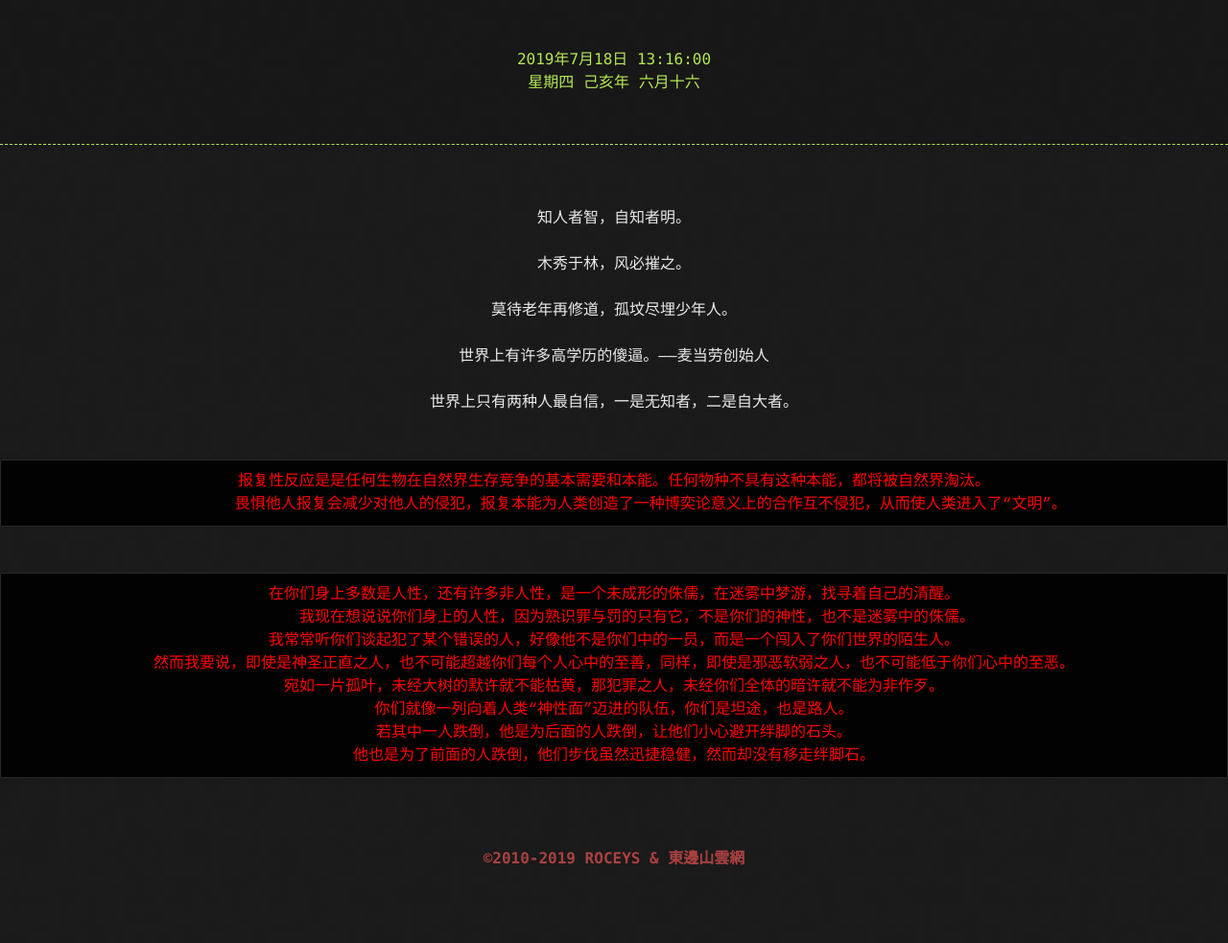
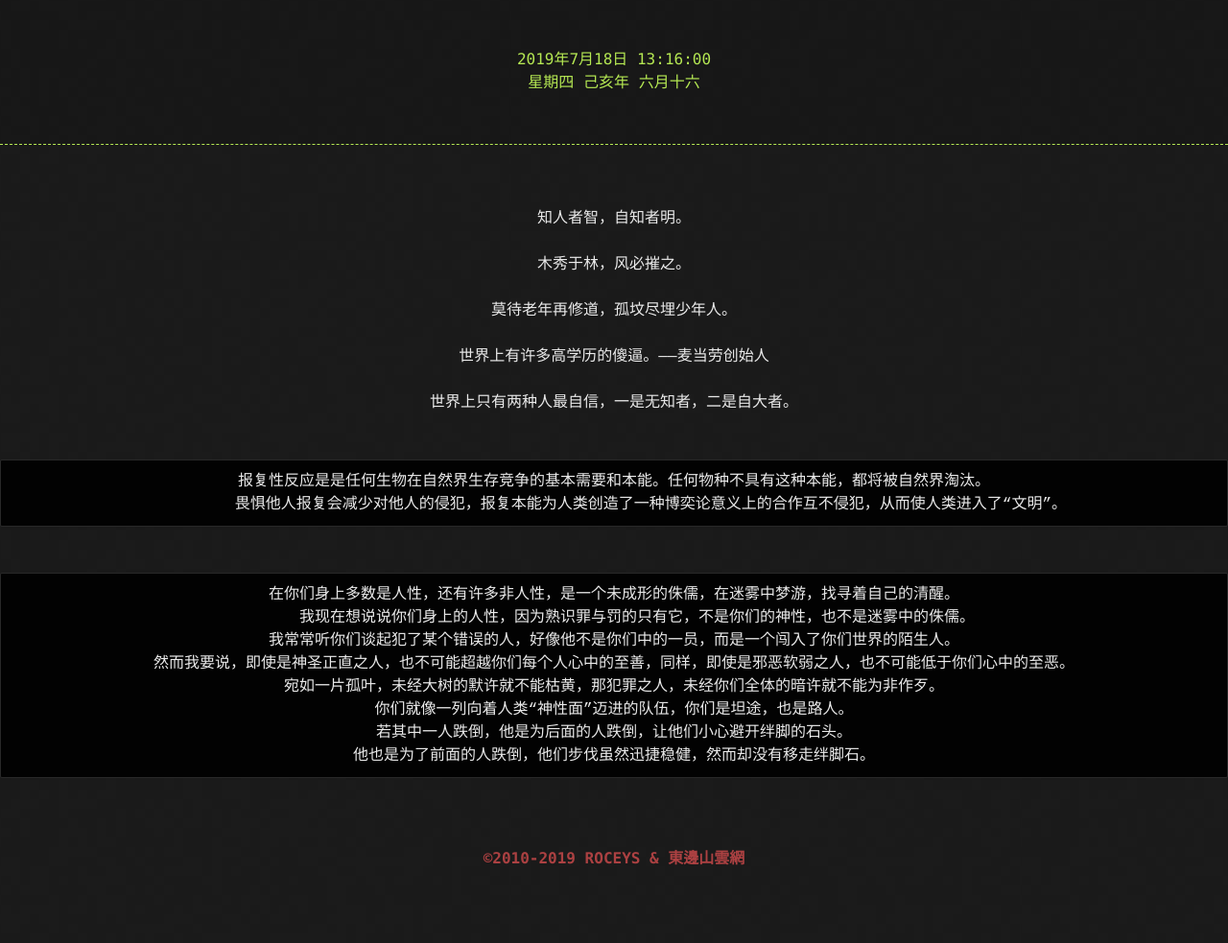
Before and after one commit to roceys/roceys.github.io, a Jekyll site: the page built from index.md, in a window 1280 px wide. Shown: the whole page at 96% size. Built offline with Jekyll 4.4.1, drawn with Linux system fonts in a browser that asks for light colours; nearby versions of some CDN libraries; comment, search, counter and statistics services are not loaded.

Commit message:
Update index1.html
color:#eaeaea;

```diff
--- a/_layouts/index1.html
+++ b/_layouts/index1.html
@@ -32,9 +32,9 @@ var _hmt = _hmt || [];
      <p>莫待老年再修道，孤坟尽埋少年人。</p><br>
      <p>世界上有许多高学历的傻逼。——麦当劳创始人</p><br>
      <p>世界上只有两种人最自信，一是无知者，二是自大者。</p><br><br>
-     <pre style="color:red;">报复性反应是是任何生物在自然界生存竞争的基本需要和本能。任何物种不具有这种本能，都将被自然界淘汰。
+     <pre style="color:#eaeaea;">报复性反应是是任何生物在自然界生存竞争的基本需要和本能。任何物种不具有这种本能，都将被自然界淘汰。
 	畏惧他人报复会减少对他人的侵犯，报复本能为人类创造了一种博奕论意义上的合作互不侵犯，从而使人类进入了“文明”。</pre><br><br>
-     <pre style="color:red;">在你们身上多数是人性，还有许多非人性，是一个未成形的侏儒，在迷雾中梦游，找寻着自己的清醒。
+     <pre style="color:#eaeaea;">在你们身上多数是人性，还有许多非人性，是一个未成形的侏儒，在迷雾中梦游，找寻着自己的清醒。
      我现在想说说你们身上的人性，因为熟识罪与罚的只有它，不是你们的神性，也不是迷雾中的侏儒。
 我常常听你们谈起犯了某个错误的人，好像他不是你们中的一员，而是一个闯入了你们世界的陌生人。
 然而我要说，即使是神圣正直之人，也不可能超越你们每个人心中的至善，同样，即使是邪恶软弱之人，也不可能低于你们心中的至恶。
```
